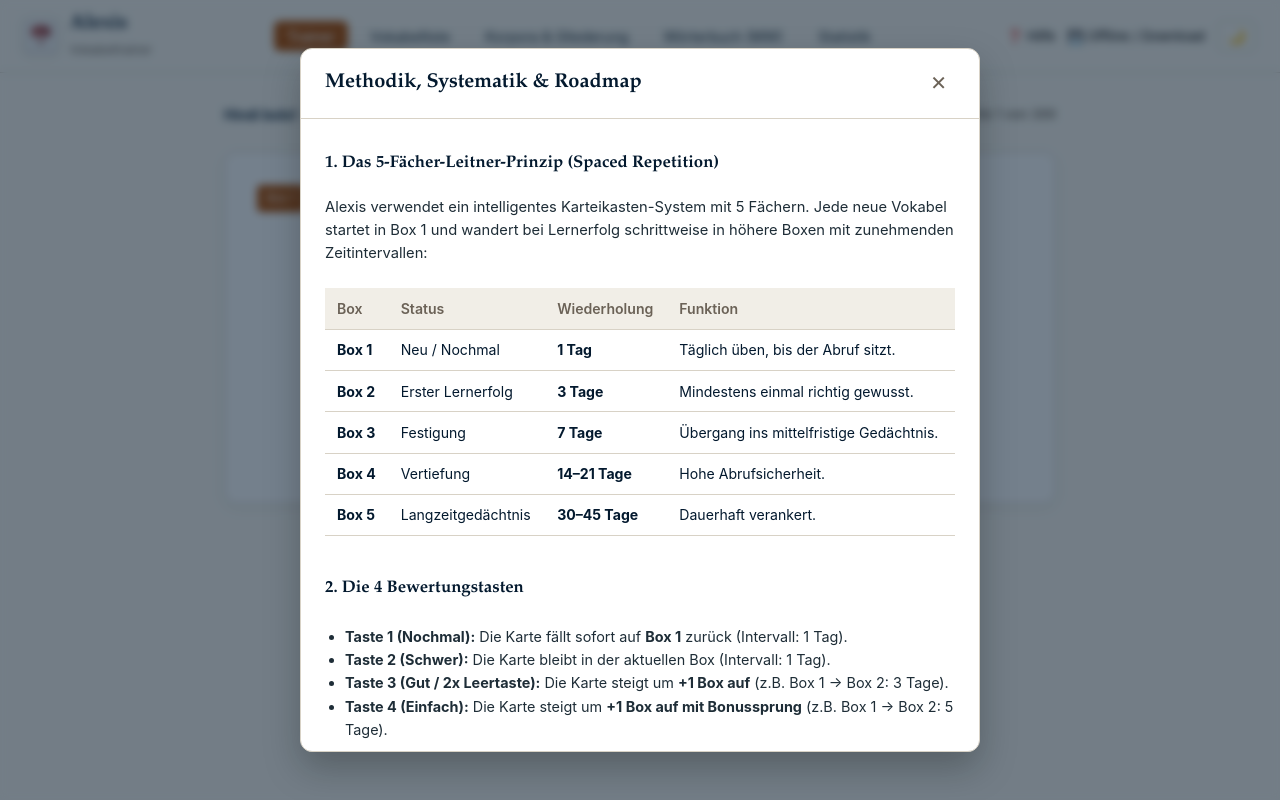
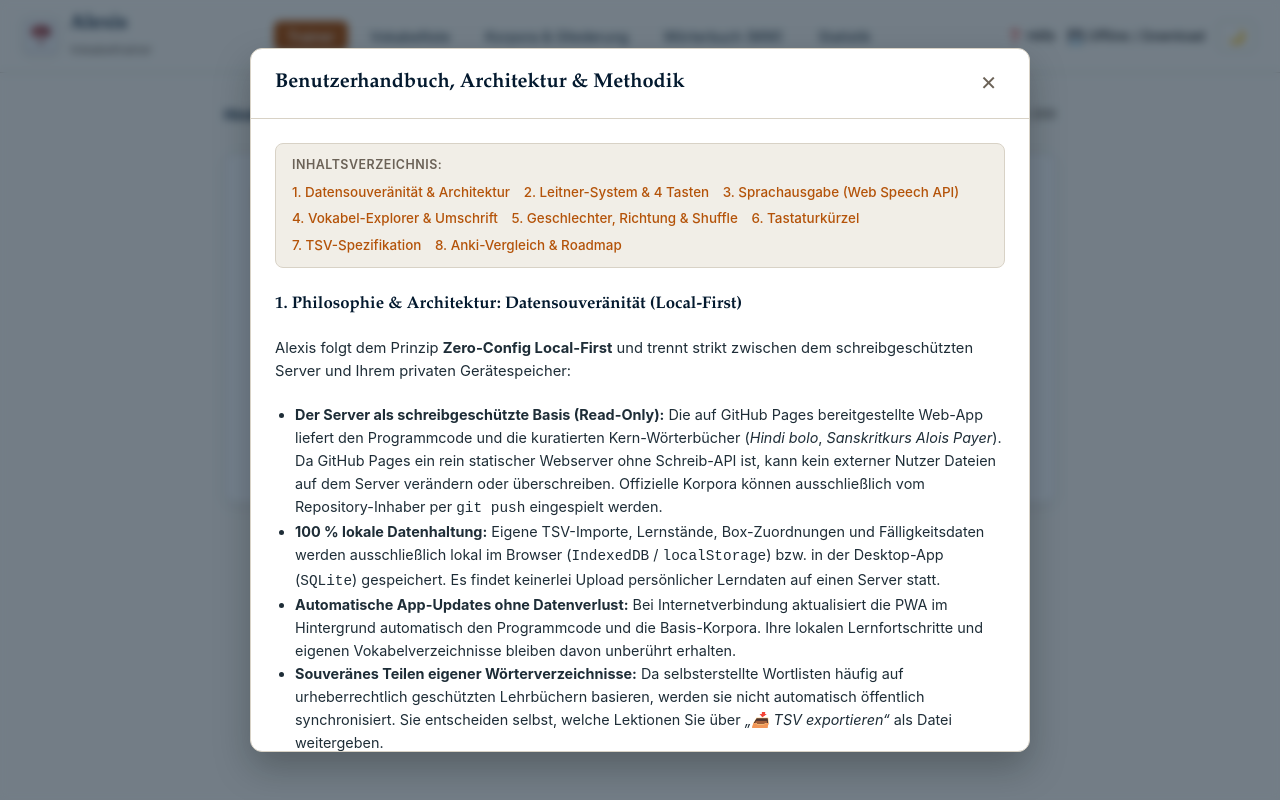
Before and after one commit to birchville-org/alexis, a Vue app: page / in a window 1280 px wide. Both pictures are taken after a click on the button "❓ Hilfe". Built offline with nearby package versions, Linux system fonts and the light colour scheme.

Commit message:
docs(ui): embed complete offline user manual with TOC into in-app help modal

```diff
--- a/src/App.vue
+++ b/src/App.vue
@@ -693,17 +693,43 @@
       </section>
     </main>
 
-    <!-- HILFE MODAL -->
+    <!-- HILFE MODAL (Vollständiges Offline-Benutzerhandbuch) -->
     <div v-if="showHelpModal" class="modal-backdrop" @click.self="showHelpModal = false">
       <div class="modal-box help-modal">
         <div class="modal-header">
-          <h3>Methodik, Systematik & Roadmap</h3>
+          <h3>Benutzerhandbuch, Architektur & Methodik</h3>
           <button class="modal-close-btn" @click="showHelpModal = false">✕</button>
         </div>
         <div class="modal-body">
-          <h4>1. Das 5-Fächer-Leitner-Prinzip (Spaced Repetition)</h4>
+          <!-- Kompakt-Inhaltsverzeichnis (Offline-Sprungmarken) -->
+          <nav class="help-toc" aria-label="Inhaltsverzeichnis">
+            <span class="help-toc-title">Inhaltsverzeichnis:</span>
+            <div class="help-toc-links">
+              <a href="#help-sec-1">1. Datensouveränität & Architektur</a>
+              <a href="#help-sec-2">2. Leitner-System & 4 Tasten</a>
+              <a href="#help-sec-3">3. Sprachausgabe (Web Speech API)</a>
+              <a href="#help-sec-4">4. Vokabel-Explorer & Umschrift</a>
+              <a href="#help-sec-5">5. Geschlechter, Richtung & Shuffle</a>
+              <a href="#help-sec-6">6. Tastaturkürzel</a>
+              <a href="#help-sec-7">7. TSV-Spezifikation</a>
+              <a href="#help-sec-8">8. Anki-Vergleich & Roadmap</a>
+            </div>
+          </nav>
+
+          <h4 id="help-sec-1">1. Philosophie & Architektur: Datensouveränität (Local-First)</h4>
           <p class="modal-text">
-            Alexis verwendet ein intelligentes Karteikasten-System mit 5 Fächern. Jede neue Vokabel startet in Box 1 und wandert bei Lernerfolg schrittweise in höhere Boxen mit zunehmenden Zeitintervallen:
+            Alexis folgt dem Prinzip <strong>Zero-Config Local-First</strong> und trennt strikt zwischen dem schreibgeschützten Server und Ihrem privaten Gerätespeicher:
+          </p>
+          <ul class="help-list">
+            <li><strong>Der Server als schreibgeschützte Basis (Read-Only):</strong> Die auf GitHub Pages bereitgestellte Web-App liefert den Programmcode und die kuratierten Kern-Wörterbücher (<em>Hindi bolo</em>, <em>Sanskritkurs Alois Payer</em>). Da GitHub Pages ein rein statischer Webserver ohne Schreib-API ist, kann kein externer Nutzer Dateien auf dem Server verändern oder überschreiben. Offizielle Korpora können ausschließlich vom Repository-Inhaber per <code>git push</code> eingespielt werden.</li>
+            <li><strong>100 % lokale Datenhaltung:</strong> Eigene TSV-Importe, Lernstände, Box-Zuordnungen und Fälligkeitsdaten werden ausschließlich lokal im Browser (<code>IndexedDB</code> / <code>localStorage</code>) bzw. in der Desktop-App (<code>SQLite</code>) gespeichert. Es findet keinerlei Upload persönlicher Lerndaten auf einen Server statt.</li>
+            <li><strong>Automatische App-Updates ohne Datenverlust:</strong> Bei Internetverbindung aktualisiert die PWA im Hintergrund automatisch den Programmcode und die Basis-Korpora. Ihre lokalen Lernfortschritte und eigenen Vokabelverzeichnisse bleiben davon unberührt erhalten.</li>
+            <li><strong>Souveränes Teilen eigener Wörterverzeichnisse:</strong> Da selbsterstellte Wortlisten häufig auf urheberrechtlich geschützten Lehrbüchern basieren, werden sie nicht automatisch öffentlich synchronisiert. Sie entscheiden selbst, welche Lektionen Sie über <em>„📥 TSV exportieren“</em> als Datei weitergeben.</li>
+          </ul>
+
+          <h4 id="help-sec-2">2. Das 5-Fächer-Leitner-Prinzip & die 4 Bewertungstasten</h4>
+          <p class="modal-text">
+            Jede neue Vokabel startet in Box 1 und wandert bei Lernerfolg schrittweise in höhere Boxen mit festen, berechenbaren Zeitintervallen:
           </p>
           <table class="help-table">
             <thead>
@@ -736,49 +762,57 @@
               <tr>
                 <td><strong>Box 4</strong></td>
                 <td>Vertiefung</td>
-                <td><strong>14–21 Tage</strong></td>
+                <td><strong>14 Tage</strong></td>
                 <td>Hohe Abrufsicherheit.</td>
               </tr>
               <tr>
                 <td><strong>Box 5</strong></td>
                 <td>Langzeitgedächtnis</td>
-                <td><strong>30–45 Tage</strong></td>
+                <td><strong>30 Tage</strong></td>
                 <td>Dauerhaft verankert.</td>
               </tr>
             </tbody>
           </table>
 
-          <h4>2. Die 4 Bewertungstasten</h4>
           <ul class="help-list">
             <li><strong>Taste 1 (Nochmal):</strong> Die Karte fällt sofort auf <strong>Box 1</strong> zurück (Intervall: 1 Tag).</li>
             <li><strong>Taste 2 (Schwer):</strong> Die Karte bleibt in der aktuellen Box (Intervall: 1 Tag).</li>
-            <li><strong>Taste 3 (Gut / 2x Leertaste):</strong> Die Karte steigt um <strong>+1 Box auf</strong> (z.B. Box 1 -> Box 2: 3 Tage).</li>
-            <li><strong>Taste 4 (Einfach):</strong> Die Karte steigt um <strong>+1 Box auf mit Bonussprung</strong> (z.B. Box 1 -> Box 2: 5 Tage).</li>
+            <li><strong>Taste 3 (Gut / 2x Leertaste):</strong> Die Karte steigt um <strong>+1 Box auf</strong> (z.B. Box 1 ➔ Box 2: 3 Tage).</li>
+            <li><strong>Taste 4 (Einfach):</strong> Die Karte steigt um <strong>+1 Box auf mit Bonussprung</strong> (z.B. Box 1 ➔ Box 2: 5 Tage).</li>
           </ul>
 
-          <h4>3. Pflicht-Geschlechter bei Substantiven</h4>
+          <h4 id="help-sec-3">3. Technische Architektur der Sprachausgabe (W3C Web Speech API)</h4>
           <p class="modal-text">
-            Jedes Substantiv ist zwingend mit dem grammatischen Geschlecht gekennzeichnet (<strong>m.</strong> = Maskulinum, <strong>f.</strong> = Femininum, <strong>n.</strong> = Neutrum, <strong>m./f.</strong> = zweigeschlechtlich). Das Kürzel steht sowohl oben in der Statusleiste als auch direkt vor der deutschen Übersetzung auf der Rückseite.
+            Für die Vertonung der Vokabeln über das Lautsprecher-Symbol oder die Taste <code>v</code> nutzt Alexis den <strong>W3C Web Speech API Standard</strong> (<code>window.speechSynthesis</code> / <code>SpeechSynthesisUtterance</code>):
           </p>
-
-          <h4>4. Umkehrbare Lernrichtung (Hindi ⇄ Deutsch)</h4>
+          <ul class="help-list">
+            <li><strong>Kein externer Cloud-Dienst / kein API-Schlüssel:</strong> Es werden keine Wörter an kostenpflichtige Drittanbieter-Server gesendet. Alexis greift direkt auf die im Betriebssystem bzw. Browser lokal installierten Text-to-Speech-Stimmen (TTS) zu und funktioniert damit auch offline.</li>
+            <li><strong>macOS & iOS (Safari, Tauri Desktop, Chrome):</strong> Nutzt Apples Systemstimme <strong>„Lekha“</strong> (<code>hi-IN</code>). Für maximale Klangqualität kann in den Systemeinstellungen unter <em>Bedienungshilfen ➔ Gesprochener Inhalt ➔ Systemstimme ➔ Stimme verwalten ➔ Hindi</em> das Paket <strong>„Lekha (Erweitert / Premium)“</strong> kostenfrei nachgeladen werden.</li>
+            <li><strong>Windows, Chrome & Android:</strong> Nutzt unter Desktop-Chrome <code>Google हिन्दी</code> (<code>hi-IN</code>), unter Windows 10/11 <strong>„Microsoft Swara“</strong> bzw. <strong>„Microsoft Hemant“</strong> und unter Android die <strong>Google Speech Synthesis</strong>.</li>
+            <li><strong>Phonetische Treue & Sanskrit-Fallback:</strong> Da Devanāgarī phonematisch exakt ist, werden Aspiration, Retroflexe und Vokallängen direkt aus der Originalschrift synthetisiert. Das Sprechtempo ist leicht gedrosselt (<code>rate = 0.88</code>). Fehlt eine dedizierte <code>sa-IN</code>-Stimme für Sanskrit, fällt Alexis automatisch auf die installierte <code>hi-IN</code>-Devanāgarī-Stimme zurück.</li>
+          </ul>
+
+          <h4 id="help-sec-4">4. Vokabel-Explorer & Bidirektionale Umschrift (IAST / HK ⇄ Devanāgarī)</h4>
+          <ul class="help-list">
+            <li><strong>Vokabelliste:</strong> Im Reiter <em>Vokabelliste</em> lässt sich der gesamte Wortschatz nach Band, Lektion, Leitner-Box, Fälligkeit und Wortart filtern, inspizieren (inkl. Deklinations- und Verb-Paradigmen) und per Klick (<em>„▶️ Auswahl üben“</em>) direkt an den Trainer übergeben.</li>
+            <li><strong>Automatische Transliterations-Suche:</strong> Das Suchfeld erkennt Eingaben in Devanāgarī, wissenschaftlicher IAST-Umschrift (<code>kṛṣṇa</code>) und ASCII-basierter Harvard-Kyoto-Notation (<code>kRSNa</code>) gleichzeitig. Über die Schaltfläche <code>अ ⇄ a</code> lässt sich der Suchbegriff direkt zwischen Lateinschrift und Devanāgarī umwandeln.</li>
+          </ul>
+
+          <h4 id="help-sec-5">5. Pflicht-Geschlechter, Lernrichtung & Sortierung</h4>
           <p class="modal-text">
-            Mit dem Schalter <strong>⇄ Richtung</strong> (oder Taste <code>r</code>) kann jederzeit zwischen <strong>Hindi ➔ Deutsch</strong> (Abfrage des Sinns) und <strong>Deutsch ➔ Hindi</strong> (aktive Reproduktion des Hindi-Worts und des Geschlechts) gewechselt werden.
+            • <strong>Pflicht-Geschlechter bei Substantiven:</strong> Jedes Substantiv ist mit dem grammatischen Geschlecht gekennzeichnet (<strong>m.</strong> = Maskulinum, <strong>f.</strong> = Femininum, <strong>n.</strong> = Neutrum, <strong>m./f.</strong> = zweigeschlechtlich).<br>
+            • <strong>Umkehrbare Lernrichtung (⇄ / Taste <code>r</code>):</strong> Wechselt jederzeit on-the-fly zwischen <em>Zielsprache ➔ Deutsch</em> und <em>Deutsch ➔ Zielsprache</em>, ohne doppelte Kartensätze anzulegen.<br>
+            • <strong>Sortierung (🔀 / Taste <code>s</code>):</strong> Schaltet zwischen Lehrbuch-Reihenfolge und Zufallsmischung (Shuffle) um.
           </p>
 
-          <h4>5. Sortierung: Alphabetisch oder Zufällig (Shuffle)</h4>
+          <h4 id="help-sec-6">6. Tastaturkürzel-Referenz</h4>
           <p class="modal-text">
-            Mit dem Schalter <strong>🔀 Zufall / Alphabetisch</strong> (oder Taste <code>s</code>) kann gewählt werden, ob die Vokabeln nach Lehrbuch/Alphabet oder in zufälliger Mischung vorgelegt werden.
+            <code>Leertaste</code> / <code>Enter</code>: Karte aufdecken (aufgedeckt: „Gut“ +1 Box) · <code>1</code>–<code>4</code>: Bewerten · <code>v</code>: Aussprache anhören (TTS) · <code>r</code>: Lernrichtung umkehren · <code>s</code>: Zufallswiedergabe (Shuffle) · <code>g</code>: Grammatik / Deklination ein-/ausklappen · <code>u</code> / <code>t</code>: Umschrift (IAST) umschalten.
           </p>
 
-          <h4>6. Tastaturkürzel</h4>
+          <h4 id="help-sec-7">7. Struktur importfähiger TSV-Dateien (Tab-Separated Values)</h4>
           <p class="modal-text">
-            <code>Leertaste</code> / <code>Enter</code>: Karte aufdecken · <code>1</code>–<code>4</code>: Bewerten · <code>v</code>: Aussprache anhören (TTS) 🔊 · <code>r</code>: Lernrichtung umkehren · <code>s</code>: Zufallswiedergabe (Shuffle) · <code>g</code>: Grammatik / Deklination ein-/ausklappen · <code>u</code> / <code>t</code>: Umschrift (IAST) umschalten.
-          </p>
-
-          <h4>7. Struktur importfähiger TSV-Dateien (Tab-Separated Values)</h4>
-          <p class="modal-text">
-            Über die Schaltfläche <em>„📥 TSV importieren“</em> im Reiter <em>Korpora & Gliederung</em> können eigene Wortschatzlisten im TSV-Format (UTF-8, Tabstopp-getrennt) hochgeladen werden. Die erste Zeile muss die Spaltenüberschriften enthalten:
+            Über die Schaltfläche <em>„📥 TSV importieren“</em> im Reiter <em>Korpora & Gliederung</em> können eigene Wortschatzlisten im TSV-Format (UTF-8, Tabstopp-getrennt) hochgeladen und ebenso pro Lektion oder Auswahl wieder als <code>.tsv</code> exportiert werden:
           </p>
           <table class="help-table">
             <thead>
@@ -845,10 +879,7 @@
             <code>hb1&#9;1&#9;किताब&#9;kitāb&#9;noun&#9;f&#9;Buch&#9;schule;a1</code>
           </p>
 
-          <h4>8. Usability-Konzept & Roadmap (Vergleich mit Anki)</h4>
-          <p class="modal-text">
-            Alexis wurde entwickelt, um die didaktischen Stärken von Spaced Repetition (SRS) zu nutzen, ohne die typischen Usability-Hürden und Frustrationen klassischer Karteikarten-Tools (wie Anki) zu übernehmen:
-          </p>
+          <h4 id="help-sec-8">8. Usability-Konzept & Roadmap (Vergleich mit Anki)</h4>
           <table class="help-table">
             <thead>
               <tr>
@@ -887,21 +918,12 @@
           </table>
 
           <p class="modal-text">
-            <strong>Geplante Ausbaustufen (Roadmap):</strong>
+            <strong>Ausbaustufen (Roadmap):</strong>
             <br>• <strong>✓ Phase 1: Vokabel-Explorer & Listenansicht (Live):</strong> Gesamtschau aller Vokabeln im Reiter „Vokabelliste“ mit Sofortsuche, Leitner-Box-Filtern, Wortart-Filter, morphologischen Paradigmen und 1-Klick-Lernstart.
-            <br>• <strong>✓ Phase 2: Native Sprachausgabe (TTS - Live):</strong> Audio-Aussprache 🔊 über die Web Speech API per Taste <code>v</code> sowie Audio-Buttons auf Lernkarten und im Vokabel-Explorer.
+            <br>• <strong>✓ Phase 2: Native Sprachausgabe (TTS - Live):</strong> Audio-Aussprache über die Web Speech API per Taste <code>v</code> sowie Lautsprecher-Buttons auf Lernkarten und im Vokabel-Explorer.
             <br>• <strong>Phase 3: Session-Recap:</strong> Am Ende einer Sitzung die Fehlkarten mit 1 Klick nochmals festigen.
             <br>• <strong>Phase 4: Favoriten / Prüfungs-Merkliste (★):</strong> Schwierige Vokabeln markieren und gezielt abfragen.
             <br>• <strong>Phase 5: Optionales Tastatur-Schrifttraining:</strong> Zuschaltbarer Modus zum aktiven Eintippen.
-          </p>
-          <p class="modal-text">
-            <a href="https://github.com/birchville-org/alexis/blob/main/docs/BENUTZERHANDBUCH.md" target="_blank" rel="noopener noreferrer" class="dict-link">
-              📖 Vollständiges Benutzerhandbuch & Datensouveränität (GitHub)
-            </a>
-            &nbsp;·&nbsp;
-            <a href="https://github.com/birchville-org/alexis/blob/main/docs/ROADMAP.md" target="_blank" rel="noopener noreferrer" class="dict-link">
-              ↗ Roadmap & Anki-Vergleich
-            </a>
           </p>
         </div>
       </div>
@@ -2746,13 +2768,48 @@ async function performDictSearch() {
   background-color: var(--bg-surface-elevated);
   border: 1px solid var(--border-subtle);
   border-radius: 12px;
-  max-width: 680px;
+  max-width: 780px;
   width: 100%;
   max-height: 88vh;
   display: flex;
   flex-direction: column;
   box-shadow: 0 16px 36px rgba(0, 0, 0, 0.25);
   overflow: hidden;
+}
+
+.help-toc {
+  background-color: var(--bg-surface);
+  border: 1px solid var(--border-subtle);
+  border-radius: 8px;
+  padding: 0.75rem 1rem;
+  display: flex;
+  flex-direction: column;
+  gap: 0.45rem;
+}
+
+.help-toc-title {
+  font-size: 0.78rem;
+  font-weight: 600;
+  text-transform: uppercase;
+  letter-spacing: 0.04em;
+  color: var(--text-muted);
+}
+
+.help-toc-links {
+  display: flex;
+  flex-wrap: wrap;
+  gap: 0.4rem 0.85rem;
+}
+
+.help-toc-links a {
+  font-size: 0.84rem;
+  color: var(--accent-gold);
+  text-decoration: none;
+  font-weight: 500;
+}
+
+.help-toc-links a:hover {
+  text-decoration: underline;
 }
 
 .modal-header {
```
